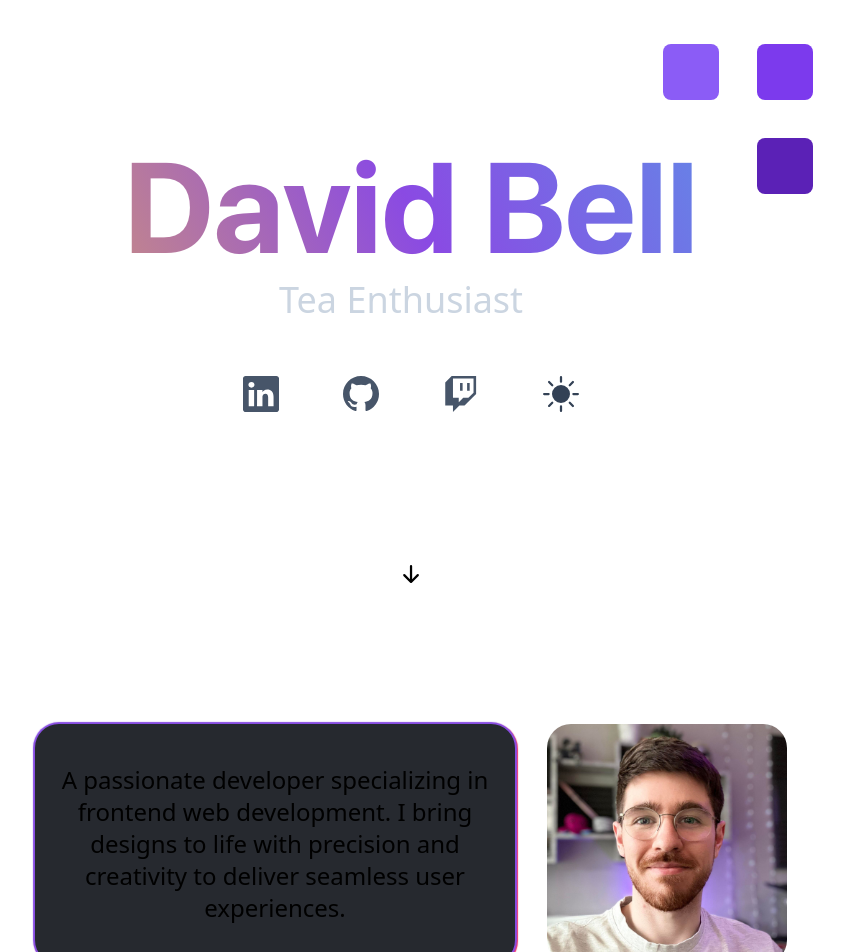
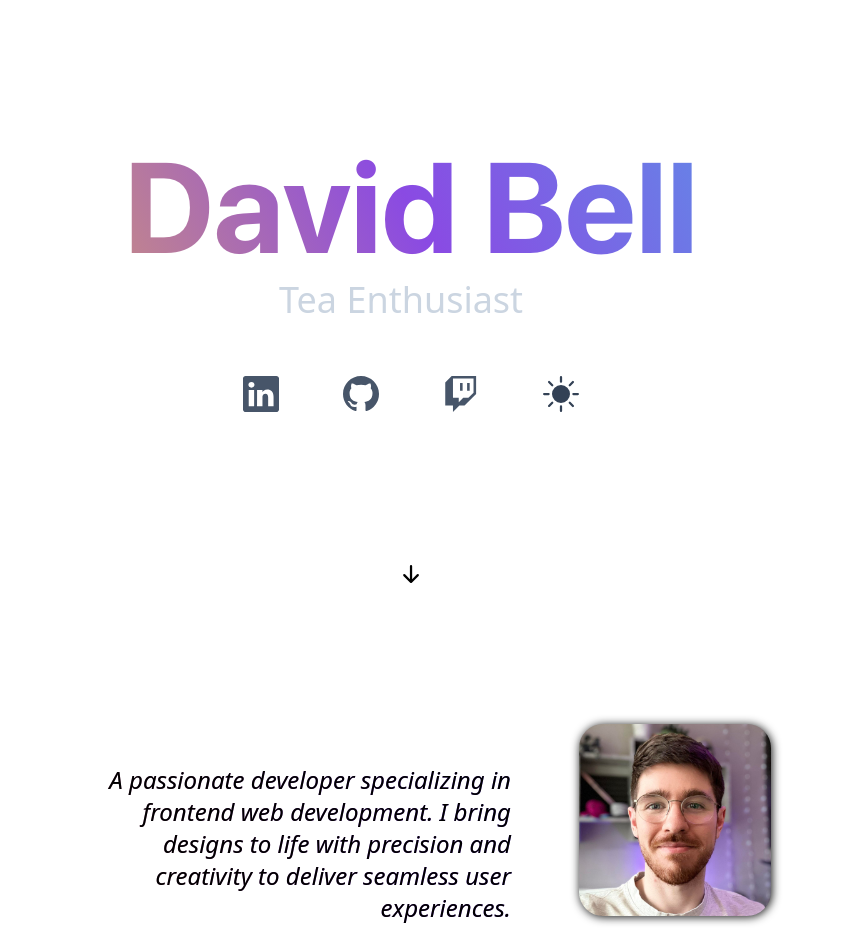
Before and after one commit to Davesakraken/portfolio, a Next.js app: page / in a window 1280 px wide. Shown: the part 80-1032 px from the top of the page, without its empty margins (229-1073 px from the left). Built offline with nearby package versions, Linux system fonts and the light colour scheme.

Commit message:
header boxes enter  animations

```diff
--- a/src/components/About/About.tsx
+++ b/src/components/About/About.tsx
@@ -3,9 +3,9 @@ import styles from "./about.module.css";
 export default function MyTechnologies() {
   return (
     <section id="about">
-      <div className="flex justify-center gap-8 flex-wrap header-gradient align-middle">
+      <div className="flex justify-center gap-12 flex-wrap header-gradient">
         <div className={styles.aboutBox}>
-          <p className="m-5 mt-10 align-middle text-center text-2xl">
+          <p className="m-5 mt-10 text-end text-2xl">
             A passionate developer specializing in frontend web development. I bring designs to life with precision and creativity to
             deliver seamless user experiences.
           </p>
--- a/src/components/About/about.module.css
+++ b/src/components/About/about.module.css
@@ -1,17 +1,15 @@
 .aboutBox {
-    @apply rounded-3xl mt-1;
+    @apply rounded-3xl mt-1 italic;
     width: 30rem;
     height: 15rem;
-    background-color: #26292f;
-    box-shadow: 0px 0px 1px 2px #874ee3;
-    filter: drop-shadow(1px 1px #f63465);
 }
 
 .pictureBox {
     @apply rounded-3xl mt-1;
     background: no-repeat url(../../assets/selfie.jpg);
-    background-position: 50% 50%;
-    background-size: 115%;
-    width: 15rem;
-    height: 15rem;
+    background-position: 50% 45%;
+    background-size: 125%;
+    width: 12rem;
+    height: 12rem;
+    filter: drop-shadow(1px 1px 5px #0e0e0e);
 }
--- a/src/components/FloatingBoxes/boxes.module.css
+++ b/src/components/FloatingBoxes/boxes.module.css
@@ -1,12 +1,12 @@
 .boxContainer {
     position: absolute;
-    width: 208px;
-    height: 208px;
-    left: calc(50vw + 270px);
+    width: 180px;
+    height: 180px;
+    left: calc(50vw + 190px);
     bottom: calc(50vh + 50px);
 }
 
-@media only screen and (max-width: 978px) {
+@media only screen and (max-width: 768px) {
     .boxContainer {
         display: none;
     }
@@ -15,178 +15,155 @@
 .childOne,
 .childTwo,
 .childThree {
-    @apply absolute rounded-lg w-14 h-14;
+    @apply absolute rounded-lg w-12 h-12;
+    transform: scale(0);
+    transform-origin: center;
 }
 
 .childOne {
     @apply bg-violet-500;
     top: 5%;
-    left: 5%;
-    transform: translate(-40%, -40%);
-    animation-name: scale-in-center, floatAnimationOne;
-    animation-duration: 0.5s, 7s;
-    animation-timing-function: ease-in-out, ease-in-out;
-    animation-fill-mode: forwards;
-    animation-iteration-count: 1, infinite;
+    left: 35%;
+    animation: floatAnimationThree 7.3s 0.7s ease-in-out infinite,
+        scaleInCenter 0.7s ease-in-out;
 }
 
 .childTwo {
     @apply bg-violet-600;
     top: 5%;
-    left: 50%;
-    animation-delay: 0s;
-    animation-direction: alternate-reverse;
-    animation: floatAnimationTwo 7s ease-in-out infinite;
+    left: 80%;
+    animation: floatAnimationThree 8.2s 1s ease-in-out infinite,
+        scaleInCenter 0.7s 0.3s ease-in-out;
 }
 
 .childThree {
     @apply bg-violet-800;
     top: 50%;
-    left: 50%;
-    animation: floatAnimationThree 7s ease-in-out infinite;
-}
-
-.scale-in-center {
-    -webkit-animation: scale-in-center 0.5s cubic-bezier(0.250, 0.460, 0.450, 0.940) both;
-    animation: scale-in-center 0.5s cubic-bezier(0.250, 0.460, 0.450, 0.940) both;
+    left: 80%;
+    animation: floatAnimationThree 9s 1.3s ease-in-out infinite,
+        scaleInCenter 0.7s 0.6s ease-in-out;
 }
 
 @keyframes floatAnimationOne {
     0% {
-        transform: translate(-50%, -50%) rotate(0deg) scale(1);
+        transform: translate(-40%, -40%) rotate(0deg) scale(1);
         opacity: 1;
     }
 
     20% {
-        transform: translate(-50%, -52%) rotate(2deg) scale(1.05);
+        transform: translate(-40%, -42%) rotate(2deg) scale(1.02);
         opacity: 0.9;
     }
 
     40% {
-        transform: translate(-53%, -46%) rotate(1deg) scale(0.98);
+        transform: translate(-43%, -46%) rotate(1deg) scale(0.98);
         opacity: 0.8;
     }
 
     60% {
-        transform: translate(-50%, -49%) rotate(1deg) scale(1.02);
+        transform: translate(-40%, -49%) rotate(1deg) scale(1.02);
         opacity: 0.85;
     }
 
     80% {
-        transform: translate(-50%, -51%) rotate(-1deg) scale(1.01);
+        transform: translate(-40%, -41%) rotate(-1deg) scale(1.01);
         opacity: 0.95;
     }
 
     100% {
-        transform: translate(-50%, -50%) rotate(0deg) scale(1);
+        transform: translate(-40%, -40%) rotate(0deg) scale(1);
         opacity: 1;
     }
 }
 
 @keyframes floatAnimationTwo {
     0% {
-        transform: translate(-50%, -50%) rotate(0deg) scale(1);
+        transform: translate(-40%, -40%) rotate(0deg) scale(1);
         opacity: 1;
     }
 
     15% {
-        transform: translate(-50%, -47%) rotate(1deg) scale(1.04);
+        transform: translate(-40%, -47%) rotate(1deg) scale(1.02);
         opacity: 0.95;
     }
 
     30% {
-        transform: translate(-50%, -49%) rotate(-1deg) scale(0.98);
+        transform: translate(-40%, -49%) rotate(-1deg) scale(0.98);
         opacity: 0.9;
     }
 
     45% {
-        transform: translate(-50%, -53%) rotate(-1deg) scale(1.02);
+        transform: translate(-40%, -53%) rotate(-1deg) scale(1.02);
         opacity: 0.85;
     }
 
     60% {
-        transform: translate(-50%, -50%) rotate(0deg) scale(1);
+        transform: translate(-40%, -40%) rotate(0deg) scale(1);
         opacity: 0.95;
     }
 
     75% {
-        transform: translate(-50%, -47%) rotate(2deg) scale(1.03);
+        transform: translate(-40%, -47%) rotate(2deg) scale(1.03);
         opacity: 0.9;
     }
 
     100% {
-        transform: translate(-50%, -50%) rotate(0deg) scale(1);
+        transform: translate(-40%, -40%) rotate(0deg) scale(1);
         opacity: 1;
     }
 }
 
 @keyframes floatAnimationThree {
     0% {
-        transform: translate(-50%, -50%) rotate(0deg) scale(1);
+        transform: translate(-40%, -40%) rotate(0deg) scale(1);
         opacity: 1;
     }
 
     10% {
-        transform: translate(-50%, -48%) rotate(-1deg) scale(1.02);
+        transform: translate(-40%, -48%) rotate(-1deg) scale(1.02);
         opacity: 0.95;
     }
 
     25% {
-        transform: translate(-50%, -53%) rotate(2deg) scale(0.99);
+        transform: translate(-40%, -43%) rotate(2deg) scale(0.99);
         opacity: 0.9;
     }
 
     40% {
-        transform: translate(-50%, -49%) rotate(-1deg) scale(1.03);
+        transform: translate(-40%, -39%) rotate(-1deg) scale(1.03);
         opacity: 0.85;
     }
 
     55% {
-        transform: translate(-50%, -50%) rotate(0deg) scale(1);
+        transform: translate(-40%, -40%) rotate(0deg) scale(1);
         opacity: 0.95;
     }
 
     70% {
-        transform: translate(-50%, -51%) rotate(-2deg) scale(1.04);
+        transform: translate(-40%, -41%) rotate(-2deg) scale(1.04);
         opacity: 0.9;
     }
 
     90% {
-        transform: translate(-50%, -48%) rotate(1deg) scale(1.01);
+        transform: translate(-40%, -48%) rotate(1deg) scale(1.01);
         opacity: 0.95;
     }
 
     100% {
-        transform: translate(-50%, -50%) rotate(0deg) scale(1);
+        transform: translate(-40%, -40%) rotate(0deg) scale(1);
         opacity: 1;
     }
 }
 
 
-@-webkit-keyframes scale-in-center {
+@keyframes scaleInCenter {
     0% {
-        -webkit-transform: scale(0);
-        transform: scale(0);
-        opacity: 1;
+        opacity: 0;
+        transform: translate(-40%, -40%) scale(0);
     }
 
     100% {
-        -webkit-transform: scale(1);
-        transform: scale(1);
         opacity: 1;
+        transform: translate(-40%, -40%) scale(1);
     }
 }
-
-@keyframes scale-in-center {
-    0% {
-        -webkit-transform: scale(0);
-        transform: scale(0);
-        opacity: 1;
-    }
-
-    100% {
-        -webkit-transform: scale(1);
-        transform: scale(1);
-        opacity: 1;
-    }
-}
--- a/src/components/Header/HeadingChanger.tsx
+++ b/src/components/Header/HeadingChanger.tsx
@@ -1,6 +1,6 @@
 import { TypeAnimation } from "react-type-animation";
 
-export default function ExampleComponent() {
+export default function SubHeadingAnimation() {
   return (
     <div className="text-4xl py-2 text-slate-300 fade-in-top animation-delay-800">
       <TypeAnimation
--- a/src/pages/index.tsx
+++ b/src/pages/index.tsx
@@ -5,7 +5,7 @@ import About from "../components/About/About";
 import Technologies from "../components/Technologies";
 import Projects from "../components/Projects";
 import Footer from "../components/Footer";
-import Boxes from "../components/FloatingBoxes/Boxes";
+import Boxes from "../components/Header/Boxes";
 
 export default function Home() {
   return (
```
